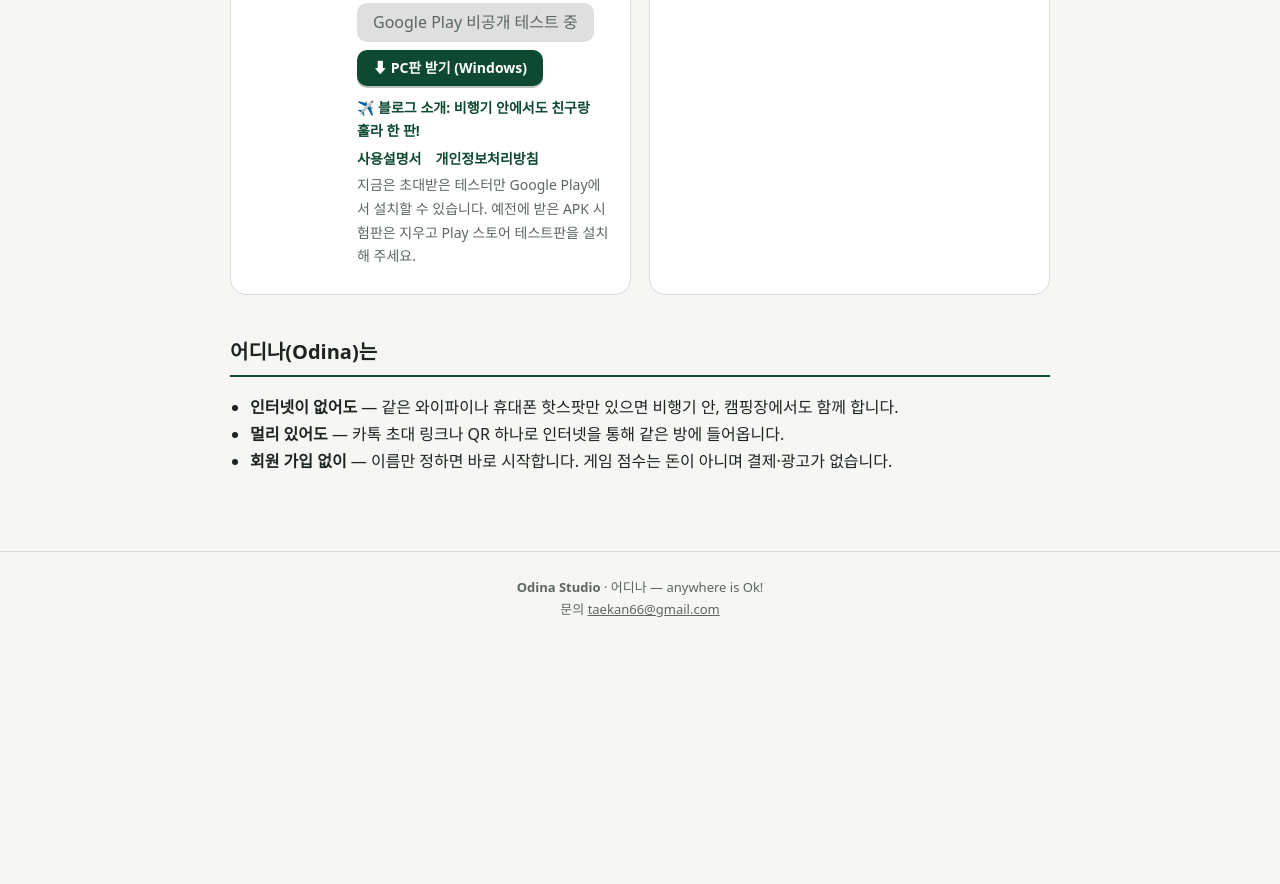
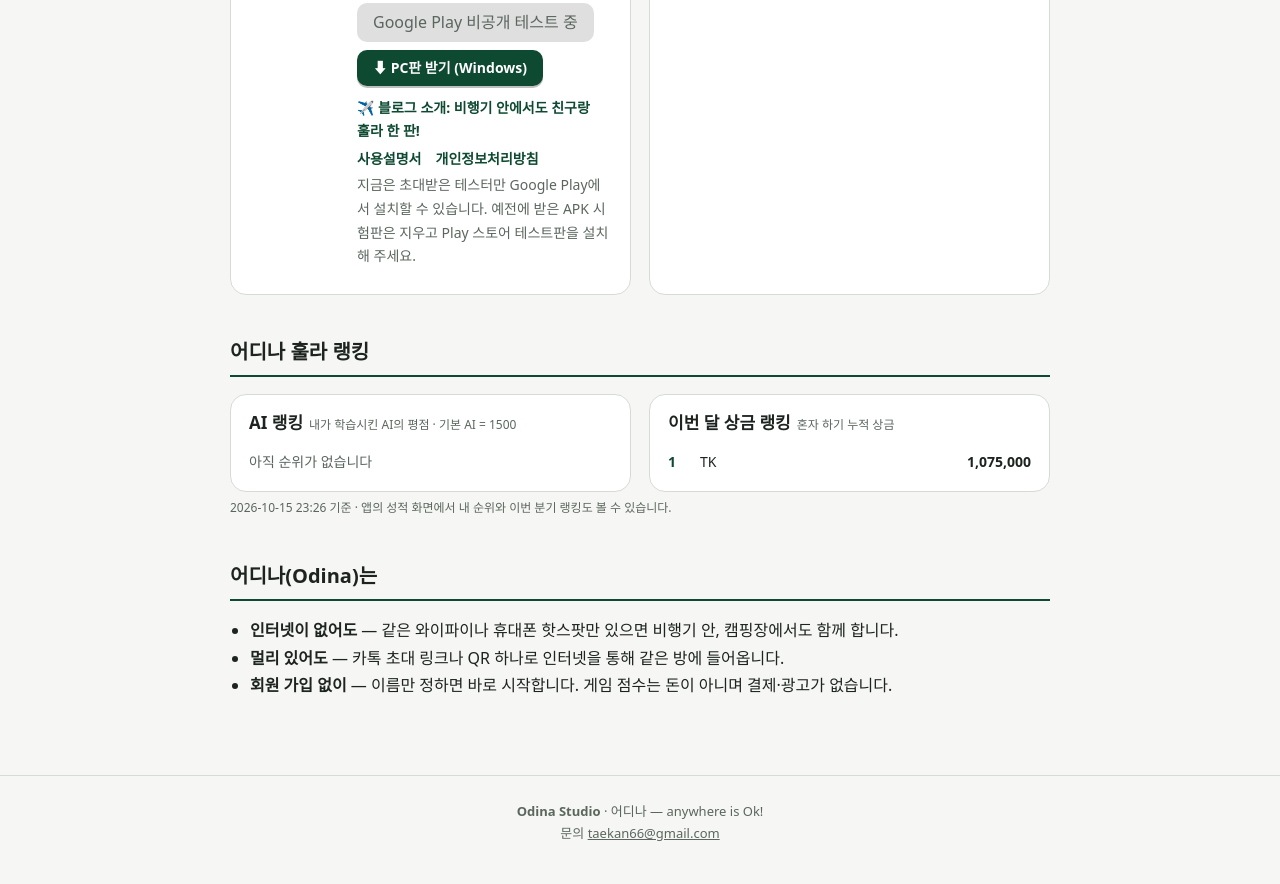
Before and after one commit to ParkTaekan/ParkTaekan.github.io, a plain HTML site: page index.html in a window 1280 px wide. Shown: the part 648-1532 px from the top of the page. Before the commit the page ends 1308 px from the top, so only its background shows below. Drawn offline with Linux system fonts and the light colour scheme.

Commit message:
홈페이지: 어디나 훌라 랭킹 (AI 평점·이번 달 상금 1~10위, hula/ranking.json)

```diff
--- /dev/null
+++ b/hula/ranking.json
@@ -0,0 +1,33 @@
+{
+ "updated": "2026-10-15 23:26",
+ "boards": {
+  "hula_ai_like": {
+   "total": 0,
+   "top": []
+  },
+  "hula_ai_strong": {
+   "total": 0,
+   "top": []
+  },
+  "hula_solo_month": {
+   "total": 1,
+   "top": [
+    {
+     "rank": 1,
+     "name": "TK",
+     "score": 1075000
+    }
+   ]
+  },
+  "hula_solo_quarter": {
+   "total": 1,
+   "top": [
+    {
+     "rank": 1,
+     "name": "TK",
+     "score": 1075000
+    }
+   ]
+  }
+ }
+}
--- a/index.html
+++ b/index.html
@@ -47,6 +47,18 @@
   .links .apk.off { display: block; width: fit-content; margin: 4px 0 8px; padding: 6px 16px; border-radius: 10px; background: rgba(127,127,127,.25); color: var(--dim); cursor: default; }
   .apk-note { font-size: 12px; color: var(--dim); margin: 6px 0 0; }
   footer a { color: var(--dim); }
+  .ranks { display: grid; grid-template-columns: repeat(auto-fit, minmax(260px, 1fr)); gap: 18px; margin-top: 16px; }
+  .rank { background: #fff; border: 1px solid var(--line); border-radius: 16px; padding: 14px 18px; }
+  .rank h3 { margin: 0 0 8px; font-size: 17px; }
+  .rank h3 span { font-size: 12px; color: var(--dim); font-weight: 400; margin-left: 6px; }
+  .rank ol { list-style: none; margin: 0; padding: 0; }
+  .rank li { display: flex; gap: 10px; align-items: baseline; padding: 4px 0; border-top: 1px solid #eef1ee; font-size: 14px; }
+  .rank li:first-child { border-top: 0; }
+  .rank .no { width: 22px; font-weight: 700; color: var(--bottom); font-variant-numeric: tabular-nums; }
+  .rank .nm { flex: 1; min-width: 0; overflow: hidden; text-overflow: ellipsis; white-space: nowrap; }
+  .rank .tag { font-size: 11px; color: var(--dim); margin-left: 4px; }
+  .rank .sc { font-variant-numeric: tabular-nums; font-weight: 700; }
+  .rank .empty { color: var(--dim); font-size: 14px; }
   @media (max-width: 520px) {
     .logos img.ko { height: 84px; } .logos img.en { height: 64px; } .logos .bar { display: none; }
     .hero h1 { font-size: 21px; }
@@ -94,6 +106,13 @@
     </div>
   </div>
 
+  <h2>어디나 훌라 랭킹</h2>
+  <div class="ranks">
+    <div class="rank"><h3>AI 랭킹<span>내가 학습시킨 AI의 평점 · 기본 AI = 1500</span></h3><ol id="r-ai"></ol></div>
+    <div class="rank"><h3>이번 달 상금 랭킹<span>혼자 하기 누적 상금</span></h3><ol id="r-month"></ol></div>
+  </div>
+  <p class="apk-note" id="r-updated">앱의 성적 화면에서 내 순위와 이번 분기 랭킹도 볼 수 있습니다.</p>
+
   <h2>어디나(Odina)는</h2>
   <ul class="points">
     <li><b>인터넷이 없어도</b> — 같은 와이파이나 휴대폰 핫스팟만 있으면 비행기 안, 캠핑장에서도 함께 합니다.</li>
@@ -106,5 +125,32 @@
   <b>Odina Studio</b> · 어디나 — anywhere is Ok!<br>
   문의 <a href="mailto:taekan66@gmail.com">taekan66@gmail.com</a>
 </footer>
+<script>
+// 훌라 순위 (hula/ranking.json: PC에서 Unity 순위표를 받아 올린 것)
+(function () {
+  function row(list, no, name, tag, score) {
+    var li = document.createElement('li');
+    var a = document.createElement('span'); a.className = 'no'; a.textContent = no;
+    var b = document.createElement('span'); b.className = 'nm'; b.textContent = name;
+    if (tag) { var t = document.createElement('span'); t.className = 'tag'; t.textContent = tag; b.appendChild(t); }
+    var c = document.createElement('span'); c.className = 'sc'; c.textContent = Number(score).toLocaleString('ko-KR');
+    li.appendChild(a); li.appendChild(b); li.appendChild(c); list.appendChild(li);
+  }
+  function empty(list) { var li = document.createElement('li'); li.className = 'empty'; li.textContent = '아직 순위가 없습니다'; list.appendChild(li); }
+  fetch('hula/ranking.json', { cache: 'no-store' }).then(function (r) { return r.json(); }).then(function (d) {
+    var b = d.boards || {};
+    var ai = [].concat((b.hula_ai_like || {}).top || []).map(function (e) { return { n: e.name, s: e.score, t: '닮은 AI' }; })
+      .concat(((b.hula_ai_strong || {}).top || []).map(function (e) { return { n: e.name, s: e.score, t: '강한 AI' }; }))
+      .sort(function (x, y) { return y.s - x.s; }).slice(0, 10);
+    var aiList = document.getElementById('r-ai'), mList = document.getElementById('r-month');
+    if (ai.length) ai.forEach(function (e, i) { row(aiList, i + 1, e.n, e.t, e.s); }); else empty(aiList);
+    var m = (b.hula_solo_month || {}).top || [];
+    if (m.length) m.forEach(function (e) { row(mList, e.rank, e.n !== undefined ? e.n : e.name, '', e.score); }); else empty(mList);
+    if (d.updated) document.getElementById('r-updated').textContent = d.updated + ' 기준 · 앱의 성적 화면에서 내 순위와 이번 분기 랭킹도 볼 수 있습니다.';
+  }).catch(function () {
+    empty(document.getElementById('r-ai')); empty(document.getElementById('r-month'));
+  });
+})();
+</script>
 </body>
 </html>
```
